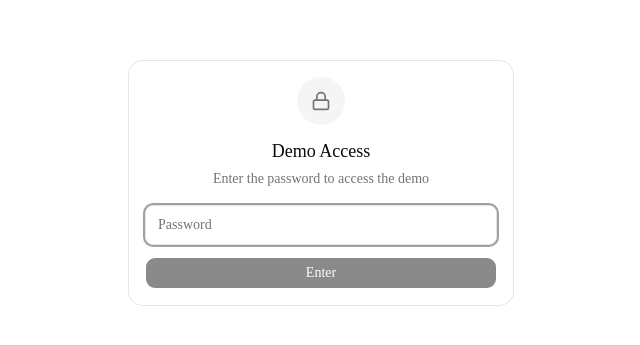
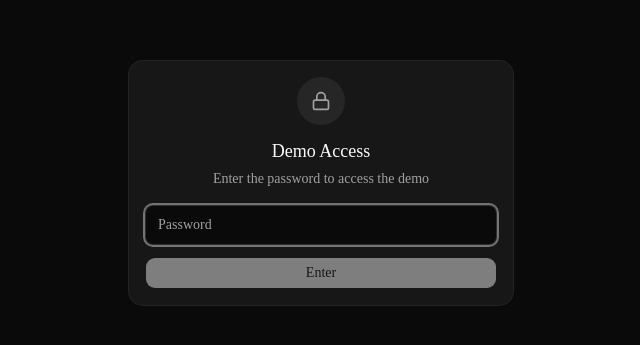
Before and after one commit to Konsing/Inbox-Automation-System, a Next.js app: page /demo in a window 1280 px wide. Shown: the part 217-562 px from the top of the page, without its empty margins (319-959 px from the left). Built offline with nearby package versions, Linux system fonts and the light colour scheme.

Commit message:
Fix dark mode for demo page and password gate

```diff
--- a/src/app/demo/page.tsx
+++ b/src/app/demo/page.tsx
@@ -214,7 +214,7 @@ function DemoContent() {
 
 export default function DemoPage() {
   return (
-    <PasswordGate>
+    <PasswordGate darkMode>
       <DemoContent />
     </PasswordGate>
   );
--- a/src/components/password-gate.tsx
+++ b/src/components/password-gate.tsx
@@ -9,9 +9,10 @@ const STORAGE_KEY = "demo-auth";
 
 interface PasswordGateProps {
   children: React.ReactNode;
+  darkMode?: boolean;
 }
 
-export function PasswordGate({ children }: PasswordGateProps) {
+export function PasswordGate({ children, darkMode }: PasswordGateProps) {
   const [password, setPassword] = useState("");
   const [authenticated, setAuthenticated] = useState(false);
   const [checking, setChecking] = useState(true);
@@ -58,7 +59,7 @@ export function PasswordGate({ children }: PasswordGateProps) {
   if (authenticated) return <>{children}</>;
 
   return (
-    <div className="flex min-h-screen items-center justify-center bg-background p-4">
+    <div className={`${darkMode ? "dark" : ""} flex min-h-screen items-center justify-center bg-background p-4`}>
       <Card className="w-full max-w-sm">
         <CardHeader className="text-center">
           <div className="mx-auto mb-2 flex h-12 w-12 items-center justify-center rounded-full bg-muted">
```
